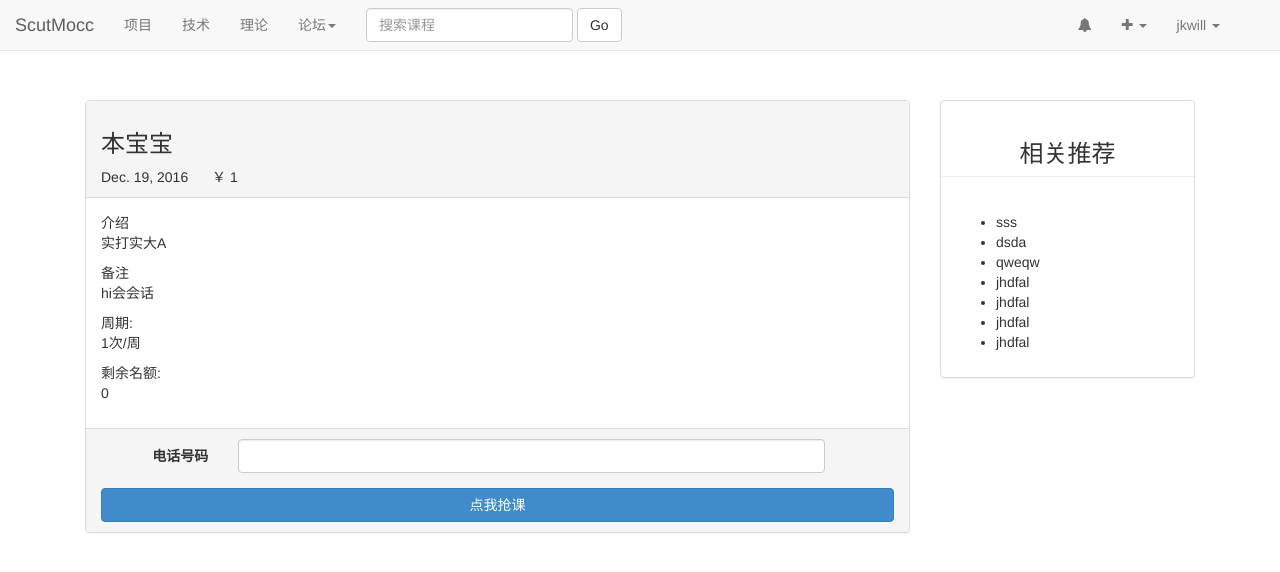
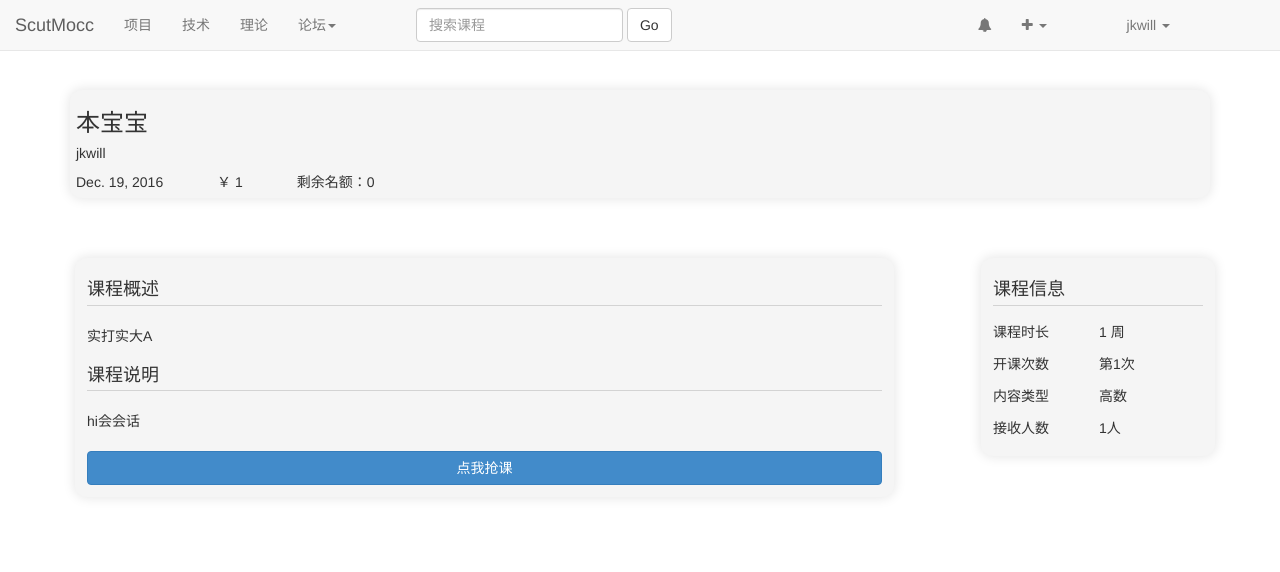
Before and after one commit to ZevveZ/-, a Django app: page /scutmocc/lesson/1 in a window 1280 px wide. Shown: the top 572 px of the page. Run offline with Django 3.2, Linux system fonts and the light colour scheme; a user stored in the database is signed in; data comes from the database, SQL or seed files in the repository; data that the repository does not hold is empty; some libraries are stand-ins or nearby versions.

Commit message:
version-1.0

```diff
--- a/mysite/scutmocc/templates/bbs/homepage.html
+++ b/mysite/scutmocc/templates/bbs/homepage.html
@@ -8,6 +8,7 @@
     <title>步行街</title>
     {% include 'template/navstyle.html' %}
     <link rel="stylesheet" href="{% static 'bbs/css/style.css' %}">
+    <link rel="stylesheet" href="{% static 'scutmocc/css/footer_style.css' %}">
     <!-- HTML5 shim and Respond.js for IE8 support of HTML5 elements and media queries -->
     <!-- WARNING: Respond.js doesn't work if you view the page via file:// -->
     <!--[if lt IE 9]>
@@ -93,6 +94,7 @@
         </div>
     </div>
 </div>
+{% include 'template/footer.html' %}
 </body>
 {% include 'template/navscript.html' %}
 </html>
--- a/mysite/scutmocc/templates/course/lesson_detail.html
+++ b/mysite/scutmocc/templates/course/lesson_detail.html
@@ -7,39 +7,95 @@
     {% include 'template/navstyle.html' %}
     <style>
         .container {
-            margin-top: 100px
+            margin-top: 60px
         }
 
-        .col-md-3 .page-header h3 {
-            margin: 0 auto;
-            text-align: center;
+        .page {
+            background-color: whitesmoke;
+            margin: 30px 0;
+            padding: 0 6px 6px 6px;
+            -webkit-box-shadow: 0 0 12px 1px rgba(0, 0, 0, 0.1);
+            -moz-box-shadow: 0 0 12px 1px rgba(0, 0, 0, 0.1);
+             box-shadow: 0 0 12px 1px rgba(0, 0, 0, 0.1);
+            border-radius: 12px;
+        }
+
+        #left {
+            float: left;
+            width: 70%;
+            margin-left: 20px;
+            padding: 12px;
+        }
+
+        #right {
+            float: right;
+            margin-right: 10px;
+            padding: 12px;
+            width: 20%;
+        }
+
+        .row #left h4 {
+            border-bottom: 1px solid lightgray;
+            padding-bottom: 5px
+        }
+
+        #right h4 {
+            border-bottom: 1px solid lightgray;
+            padding-bottom: 5px
+        }
+
+        .row .infor p {
+            margin: 20px 0;
+        }
+
+        .row .get_les {
+            margin-top: 20px;
+        }
+
+        span {
+            margin-right: 50px;
+        }
+
+        #right .les_row {
+            padding: 6px 0;
         }
     </style>
 </head>
 <body>
 {% include 'template/navbar.html' %}
 <div class="container">
-    <div class="col-md-9">
-        <div class="panel panel-default">
-            <div class="panel-heading">
+    <div class="row page">
         <h3>{{ lesson.Les_Name }}</h3>
+        <h5>{{ lesson.Person_Id.last_name }}</h5>
         <span>{{ lesson.Les_Date }}</span>
-                <span style="margin-left: 20px">￥ {{ lesson.Les_Price }}</span>
+        <span>￥ {{ lesson.Les_Price }}</span>
+        <span>剩余名额：{{ lesson.Les_Pnum }}</span>
     </div>
-            <div class="panel-body">
-                <span>介绍</span>
+    <div class="row">
+        <div id="left" class="page">
+            <div class="infor">
+                <h4>课程概述</h4>
                 <p>{{ lesson.Les_Intro }}</p>
                 {% if lesson.Les_Another %}
-                    <span>备注</span>
+                    <h4>课程说明</h4>
                     <p>{{ lesson.Les_Another }}</p>
                 {% endif %}
-                <span>周期:</span>
-                <p>{{ lesson.Les_Time }}次/周</p>
-                <span>剩余名额:</span>
-                <p>{{ lesson.Les_Pnum }}</p>
             </div>
-            <div class="panel-footer">
-                <form action="{% url 'lesson_detail' lesson.id %}" class="form-horizontal" role="form" method="post">
+            <div class="get_les">
+                <button class="btn btn-primary btn-block" data-toggle="modal" data-target="#myModal">点我抢课</button>
+                <!-- 模态框（Modal） -->
+                <div class="modal fade" id="myModal" tabindex="-1" role="dialog" aria-labelledby="myModalLabel"
+                     aria-hidden="true">
+                    <div class="modal-dialog">
+                        <div class="modal-content">
+                            <div class="modal-header">
+                                <button type="button" class="close" data-dismiss="modal"
+                                        aria-hidden="true">&times;</button>
+                                <h5 class="modal-title" id="myModalLabel">请输入你的联系方式</h5>
+                            </div>
+                            <div class="modal-body">
+                                <form action="{% url 'lesson_detail' lesson.id %}" class="form-horizontal" role="form"
+                                      method="post">
                                     {% csrf_token %}
                                     <input type="number" name="uid" value="{{ user.id }}" hidden>
                                     <div class="form-group">
@@ -48,29 +104,25 @@
                                             <input type="text" name="tel" id="tel" class="form-control">
                                         </div>
                                     </div>
-                    <input type="submit" class="btn btn-primary btn-block" value="点我抢课"/>
+                                    <input type="submit" class="btn btn-primary btn-block" value="提交"/>
                                 </form>
                             </div>
+                        </div><!-- /.modal-content -->
+                    </div><!-- /.modal -->
+                </div>
+
             </div>
         </div>
-        <div class="col-md-3">
-            <div class="panel panel-default">
-                <div class="page-header">
-                    <h3>相关推荐</h3>
-                </div>
-                <div class="panel-body">
-                    <ul>
-                        <li>sss</li>
-                        <li>dsda</li>
-                        <li>qweqw</li>
-                        <li>jhdfal</li>
-                        <li>jhdfal</li>
-                        <li>jhdfal</li>
-                        <li>jhdfal</li>
-                    </ul>
+        <div id="right" class="page">
+            <h4>课程信息</h4>
+            <div class="les_row"><span>课程时长</span><span>{{ lesson.Les_Time }} 周</span></div>
+            <div class="les_row"><span>开课次数</span><span>第{{ lesson.Les_Term }}次</span></div>
+            <div class="les_row"><span>内容类型</span><span>{{ lesson.Label_Id.Label_Name }}</span></div>
+            <div class="les_row"><span>接收人数</span><span>{{ lesson.Les_Merge }}人</span></div>
         </div>
     </div>
-        </div>
+
+
 </div>
 </body>
 {% include 'template/navscript.html' %}
--- a/mysite/scutmocc/templates/template/navbar.html
+++ b/mysite/scutmocc/templates/template/navbar.html
@@ -1,6 +1,6 @@
 <nav class="navbar navbar-default navbar-fixed-top" role="navigation">
     <div class="navbar-header">
-        <a class="navbar-brand" href="#">ScutMocc</a>
+        <a class="navbar-brand" href="{% url 'homepage' %}">ScutMocc</a>
         <ul class="nav navbar-nav">
             <li><a href="{% url 'course_detail' 'c' 0 0 %}">项目</a></li>
             <li><a href="{% url 'course_detail' 'b' 0 0 %}">技术</a></li>
--- a/mysite/scutmocc/templates/template/navstyle.html
+++ b/mysite/scutmocc/templates/template/navstyle.html
@@ -3,7 +3,6 @@
 <link rel="stylesheet" href="{% static 'scutmocc/css/bootstrap.min.css' %}"/>
 <link rel="stylesheet" href="{% static 'scutmocc/css/font-awesome.min.css' %}">
 <style>
-
     .navbar-right{
         margin-right:15px;
     }
--- a/mysite/scutmocc/views.py
+++ b/mysite/scutmocc/views.py
@@ -179,7 +179,7 @@ def my_course(request, user_id, les_id):
 def course_list(request, direction, labeler, character):
     if direction:
         if direction == 'd':
-            courses = SubmitLes.objects.filter(Les_Status=True)
+            courses = SubmitLes.objects.filter(Les_Status=True).filter(Les_Pnum__gt=0)
         else:
             courses = SubmitLes.objects.filter(Les_Status=True).filter(Les_Kind=direction)
     else:
```
Also changed, not shown: mysite/mysite/settings.py (+8 -13 lines), mysite/scutmocc/static/scutmocc/css/footer_style.css (added, +30 -0 lines), mysite/scutmocc/static/scutmocc/css/homepage.css (+4 -3 lines), mysite/scutmocc/templates/homepage/homepage.html (+13 -14 lines), mysite/scutmocc/templates/template/footer.html (added, +23 -0 lines), mysite/db.sqlite3. Lines whose indentation alone changed are shown as unchanged.
